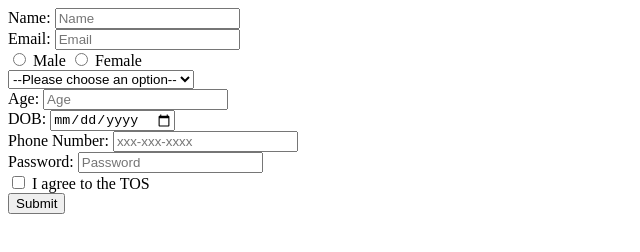
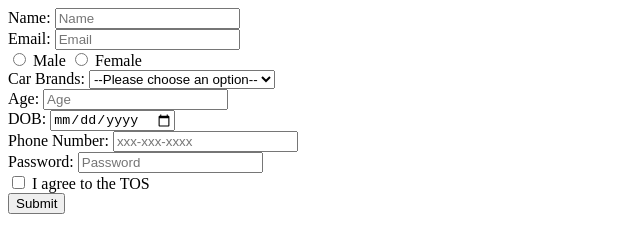
Before and after one commit to acciojob/signup-form-car-jhasaurav97, a website: page main.html in a window 1280 px wide. Shown: the whole page, without its empty margins (0-640 px from the left). Drawn offline with Linux system fonts and the light colour scheme.

Commit message:
created a submission

```diff
--- a/main.html
+++ b/main.html
@@ -8,7 +8,7 @@
 
 <body>
 	<!-- the entire body must be written by student -->
-	<form action="POST">
+	<form method="POST">
 		<label for="name">Name:</label>
 		<input type="text" id="name" placeholder="Name" required>
 		<br>
@@ -20,6 +20,7 @@
 		<input type="radio" id="gender_f" name="gender" required>
 		<label for="gender_f">Female</label>
 		<br>
+			<label for="cars">Car Brands:</label>
 		<select id="cars" required>
 			<option>--Please choose an option--</option>
 			<option>Tata</option>
```
